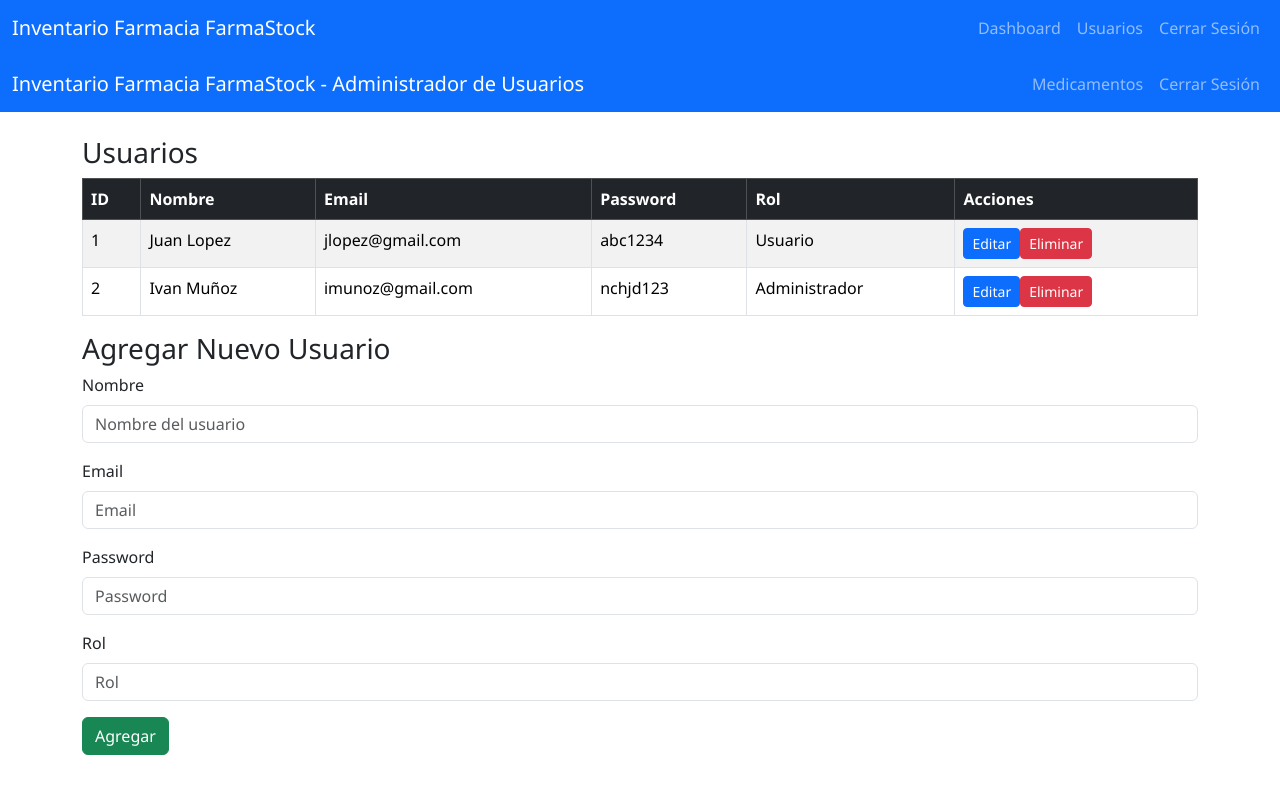
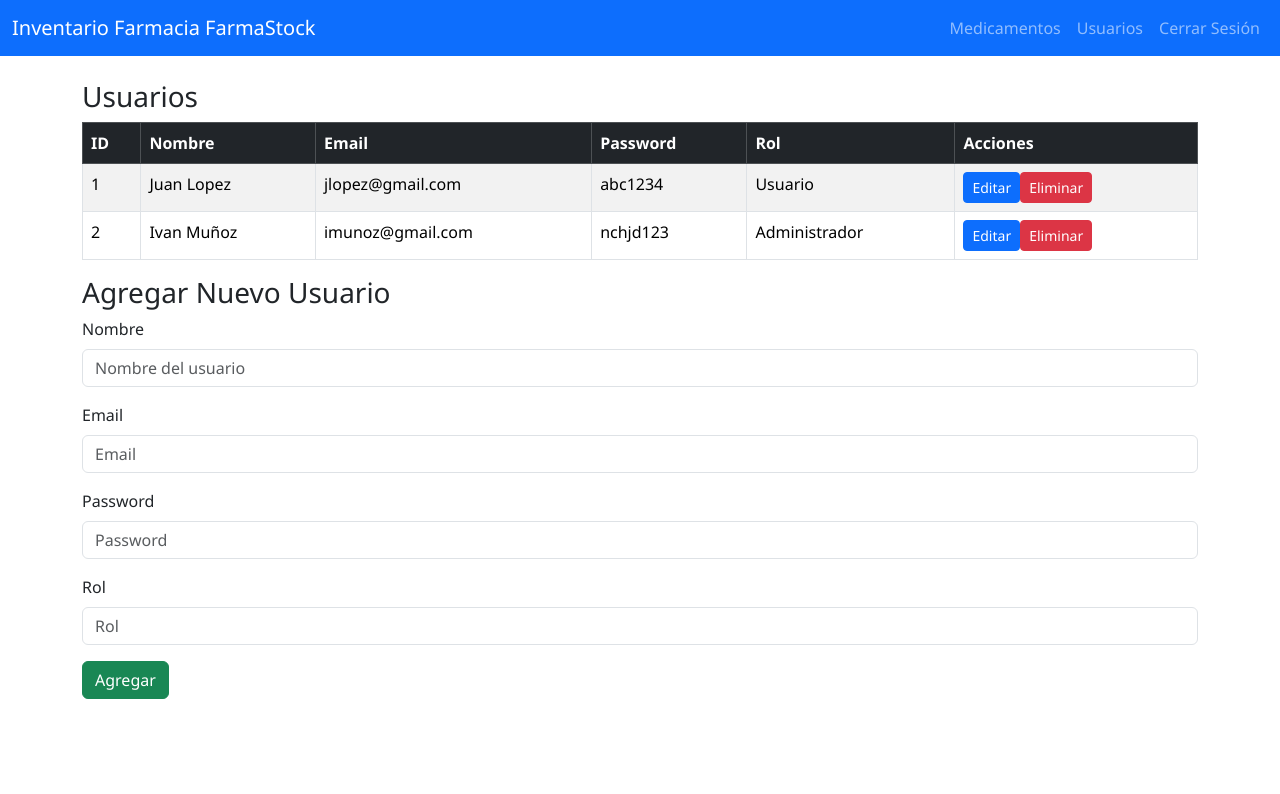
Before and after one commit to Proyecto1-ISPC-G14-2025/InventarioFarmaStock-2026, an Angular app in the folder Frontend/farmastock-frontend/: page /admin-usuarios in a window 1280 px wide. Shown: the top 794 px of the page. Built offline with nearby package versions, Linux system fonts and the light colour scheme; sample sign-in values are in the browser's storage.

Commit message:
fix navbar,login,admin ncalmuccin

```diff
--- a/Frontend/farmastock-frontend/src/app/components/shared/navbar/navbar.html
+++ b/Frontend/farmastock-frontend/src/app/components/shared/navbar/navbar.html
@@ -1,7 +1,7 @@
 @if (mostrarNavbar) {
     <nav class="navbar navbar-expand-lg navbar-dark bg-primary">
     <div class="container-fluid">
-        <a class="navbar-brand" routerLink="/">Inventario Farmacia FarmaStock</a>
+        <a class="navbar-brand">Inventario Farmacia FarmaStock</a>
 
         <button class="navbar-toggler" type="button" data-bs-toggle="collapse" data-bs-target="#navbarFarmaStock" aria-controls="navbarFarmaStock" aria-expanded="false" aria-label="Toggle navigation">
         <span class="navbar-toggler-icon"></span>
@@ -9,9 +9,10 @@
 
         <div class="collapse navbar-collapse" id="navbarFarmaStock">
         <ul class="navbar-nav ms-auto">
-            <li class="nav-item"><a class="nav-link" routerLink="/admin">Dashboard</a></li>
+
 
             @if (rolUsuario === 'admin') {
+            <li class="nav-item"><a class="nav-link" routerLink="/admin">Medicamentos</a></li>
             <li class="nav-item"><a class="nav-link" routerLink="/admin-usuarios">Usuarios</a></li>
             }
 
--- a/Frontend/farmastock-frontend/src/app/pages/admin-usuarios/admin-usuarios.html
+++ b/Frontend/farmastock-frontend/src/app/pages/admin-usuarios/admin-usuarios.html
@@ -1,18 +1,5 @@
-<!-- Navbar -->
-<nav class="navbar navbar-expand-lg navbar-dark bg-primary">
-  <div class="container-fluid">
-    <a class="navbar-brand">Inventario Farmacia FarmaStock - Administrador de Usuarios</a>
-    <button class="navbar-toggler" type="button" data-bs-toggle="collapse" data-bs-target="#navbarNav">
-      <span class="navbar-toggler-icon"></span>
-    </button>
-    <div class="collapse navbar-collapse" id="navbarNav">
-      <ul class="navbar-nav ms-auto">
-        <li class="nav-item"><a class="nav-link" routerLink="/admin">Medicamentos</a></li>
-        <li class="nav-item"><a class="nav-link" routerLink="/">Cerrar Sesión</a></li>
-      </ul>
-    </div>
-  </div>
-</nav>
+<!-- Navbar eliminada por components shared navbar -ncalmuccin -->
+
 
 <!-- Container principal -->
 <div class="container mt-4">
--- a/Frontend/farmastock-frontend/src/app/pages/admin/admin.html
+++ b/Frontend/farmastock-frontend/src/app/pages/admin/admin.html
@@ -1,20 +1,7 @@
-<!-- Navbar -->
-<nav class="navbar navbar-expand-lg navbar-dark bg-primary">
-  <div class="container-fluid">
-    <a class="navbar-brand">Inventario Farmacia FarmaStock - Menu Administrador</a>
-    <div class="collapse navbar-collapse">
-      <ul class="navbar-nav ms-auto">
-       <!--  Modificacion ncalmuccin -->
-        <li class="nav-item"><a class="nav-link" routerLink="/admin-usuarios">Usuarios</a></li>
-        <li class="nav-item"><a class="nav-link" routerLink="/login">Cerrar Sesión</a></li>
-      </ul>
-    </div>
-  </div>
-</nav>
+<!-- Navbar del component shared navbar eliminada por ncalmuccin-->
+
 
 <div class="container mt-4">
-  <div class="row mb-4">
-
   <!-- Tarjetas resumen -->
   <div class="row mb-4">
     <div class="col-md-4">
@@ -89,7 +76,10 @@
     <div class="row">
       <div class="col-md-6 mb-3">
         <label class="form-label">Nombre *</label>
-        <input type="text" class="form-control" formControlName="nombre"
+        <input
+          type="text"
+          class="form-control"
+          formControlName="nombre"
           [class.is-invalid]="invalido('nombre')">
         @if (invalido('nombre')) {
           <div class="invalid-feedback">
@@ -102,7 +92,10 @@
 
       <div class="col-md-6 mb-3">
         <label class="form-label">Código de Barras *</label>
-        <input type="text" class="form-control" formControlName="codigo_barras"
+        <input
+          type="text"
+          class="form-control"
+          formControlName="codigo_barras"
           [class.is-invalid]="invalido('codigo_barras')">
         @if (invalido('codigo_barras')) {
           <div class="invalid-feedback">
@@ -116,7 +109,10 @@
     <div class="row">
       <div class="col-md-6 mb-3">
         <label class="form-label">Categoría *</label>
-        <input type="text" class="form-control" formControlName="categoria"
+        <input
+          type="text"
+          class="form-control"
+          formControlName="categoria"
           [class.is-invalid]="invalido('categoria')">
         @if (invalido('categoria')) {
           <div class="invalid-feedback">La categoría es obligatoria (mínimo 3 caracteres).</div>
@@ -125,7 +121,10 @@
 
       <div class="col-md-6 mb-3">
         <label class="form-label">Lote *</label>
-        <input type="text" class="form-control" formControlName="lote"
+        <input
+          type="text"
+          class="form-control"
+          formControlName="lote"
           [class.is-invalid]="invalido('lote')">
         @if (invalido('lote')) {
           <div class="invalid-feedback">El lote es obligatorio.</div>
@@ -136,7 +135,10 @@
     <div class="row">
       <div class="col-md-3 mb-3">
         <label class="form-label">Stock Actual *</label>
-        <input type="number" class="form-control" formControlName="stock_actual"
+        <input
+          type="number"
+          class="form-control"
+          formControlName="stock_actual"
           [class.is-invalid]="invalido('stock_actual')">
         @if (invalido('stock_actual')) {
           <div class="invalid-feedback">No puede ser negativo.</div>
@@ -145,7 +147,10 @@
 
       <div class="col-md-3 mb-3">
         <label class="form-label">Stock Mínimo *</label>
-        <input type="number" class="form-control" formControlName="stock_minimo"
+        <input
+          type="number"
+          class="form-control"
+          formControlName="stock_minimo"
           [class.is-invalid]="invalido('stock_minimo')">
         @if (invalido('stock_minimo')) {
           <div class="invalid-feedback">No puede ser negativo.</div>
@@ -154,7 +159,11 @@
 
       <div class="col-md-3 mb-3">
         <label class="form-label">Precio de Compra *</label>
-        <input type="number" step="0.01" class="form-control" formControlName="precio_compra"
+        <input
+          type="number"
+          step="0.01"
+          class="form-control"
+          formControlName="precio_compra"
           [class.is-invalid]="invalido('precio_compra')">
         @if (invalido('precio_compra')) {
           <div class="invalid-feedback">El precio debe ser mayor a 0.</div>
@@ -163,7 +172,10 @@
 
       <div class="col-md-3 mb-3">
         <label class="form-label">Fecha de Expiración *</label>
-        <input type="date" class="form-control" formControlName="fecha_expiracion"
+        <input
+          type="date"
+          class="form-control"
+          formControlName="fecha_expiracion"
           [class.is-invalid]="invalido('fecha_expiracion')">
         @if (invalido('fecha_expiracion')) {
           <div class="invalid-feedback">La fecha es obligatoria.</div>
@@ -186,6 +198,5 @@
     <button type="submit" class="btn btn-success" [disabled]="cargando">
       {{ cargando ? 'Guardando...' : 'Agregar Medicamento' }}
     </button>
-
   </form>
 </div>
--- a/Frontend/farmastock-frontend/src/app/pages/login/login.ts
+++ b/Frontend/farmastock-frontend/src/app/pages/login/login.ts
@@ -1,14 +1,14 @@
 import { Component } from '@angular/core';
 import { Router } from '@angular/router';
-import { ReactiveFormsModule, FormBuilder, FormGroup, Validators, AbstractControl, ValidationErrors} from '@angular/forms';
-
+import { ReactiveFormsModule, FormBuilder, FormGroup, Validators, AbstractControl, ValidationErrors } from '@angular/forms';
+import { CommonModule } from '@angular/common';
 
 @Component({
   selector: 'app-login',
   standalone: true,
-  imports: [ReactiveFormsModule],
+  imports: [ReactiveFormsModule, CommonModule],
   templateUrl: './login.html',
-  styleUrl: './login.css'
+  styleUrls: ['./login.css']
 })
 export class Login {
   loginError = false;
@@ -23,45 +23,39 @@ export class Login {
     private router: Router,
     private fb: FormBuilder
   ) {
-
     this.loginForm = this.fb.group({
-
-      email: [
-        '',
-        [
+      email: ['', [
         Validators.required,
         Validators.email
-        ]
-      ],
-
-      password: [
-        '',
-        [
+      ]],
+      password: ['', [
         Validators.required,
         Validators.minLength(6),
         Validators.maxLength(20),
         this.passwordConNumero
-        ]
-      ]
-
+      ]]
     });
   }
+
   passwordConNumero(control: AbstractControl): ValidationErrors | null {
-
     const tieneNumero = /\d/.test(control.value);
-
     return tieneNumero ? null : { sinNumero: true };
   }
+
   onLogin(): void {
     this.loginError = false;
+
     if (this.loginForm.invalid) {
       this.loginForm.markAllAsTouched();
       return;
     }
+
     const { email, password } = this.loginForm.value;
     const user = this.usuarios[email ?? ''];
+
     if (user && user.password === password) {
       localStorage.setItem('userRole', user.role);
+
       if (user.role === 'admin') {
         this.router.navigate(['/admin']);
       } else if (user.role === 'user') {
@@ -72,23 +66,18 @@ export class Login {
       this.shaking = true;
       setTimeout(() => (this.shaking = false), 500);
     }
+  }
 
-  }
   volverHome(): void {
     this.router.navigate(['']);
   }
+
+  // ✅ Getters SOLAMENTE UNA VEZ cada uno (eliminé duplicados)
   get email() {
-
     return this.loginForm.get('email');
-
   }
 
   get password() {
-
     return this.loginForm.get('password');
-
   }
-
-  get email() { return this.loginForm.get('email'); }
-  get password() { return this.loginForm.get('password'); }
 }
--- a/Frontend/farmastock-frontend/src/app/pages/usuario/usuario.html
+++ b/Frontend/farmastock-frontend/src/app/pages/usuario/usuario.html
@@ -1,16 +1,4 @@
-<nav class="navbar navbar-expand-lg navbar-dark bg-primary">
-  <div class="container-fluid">
-    <a class="navbar-brand" >Inventario Farmacia - Menu de usuario</a>
-    <div class="collapse navbar-collapse">
-      <ul class="navbar-nav ms-auto">
-      <!-- Modificacion de Menu de Usuario ncalmuccin -->
-
-        <li class="nav-item"><a class="nav-link" routerLink="/login">Cerrar Sesión</a></li>
-      </ul>
-    </div>
-  </div>
-</nav>
-
+<!-- Modificacion de Menu de Usuario ncalmuccin -->
 <div class="container mt-4">
   <div class="row mb-4">
     <div class="col-md-4">
```
Also changed, not shown: Frontend/farmastock-frontend/src/app/pages/login/login.html (+39 -13 lines). Lines whose indentation alone changed are shown as unchanged.
